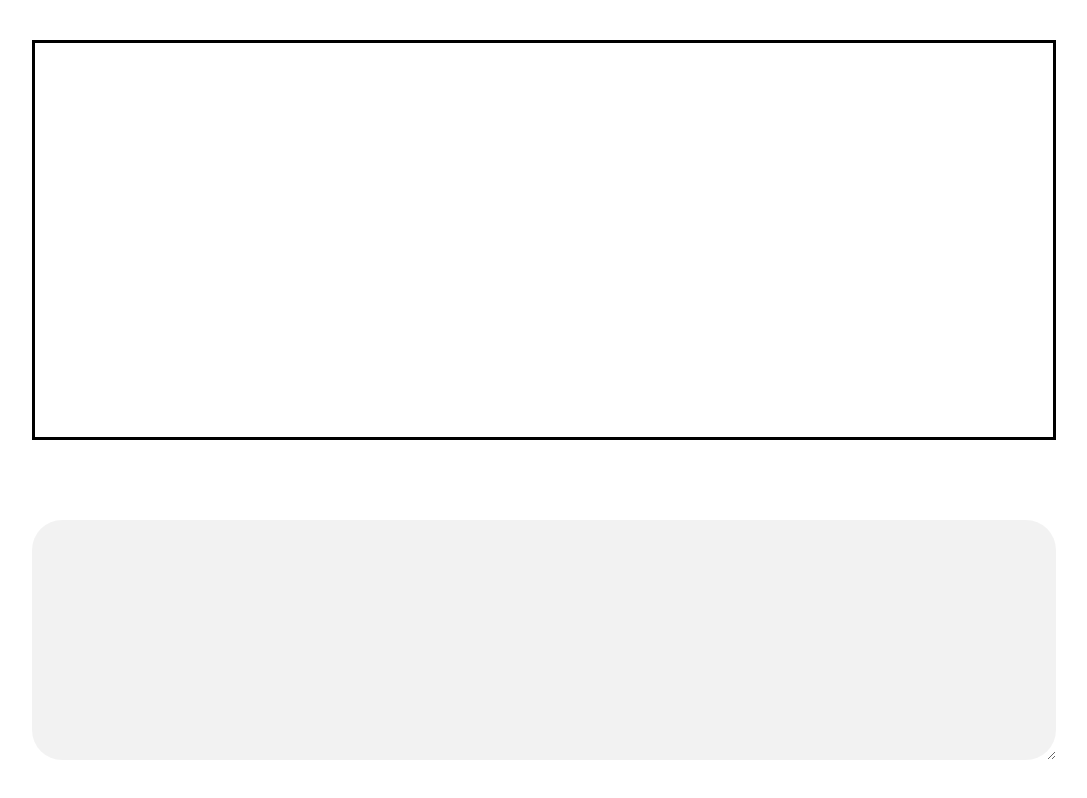
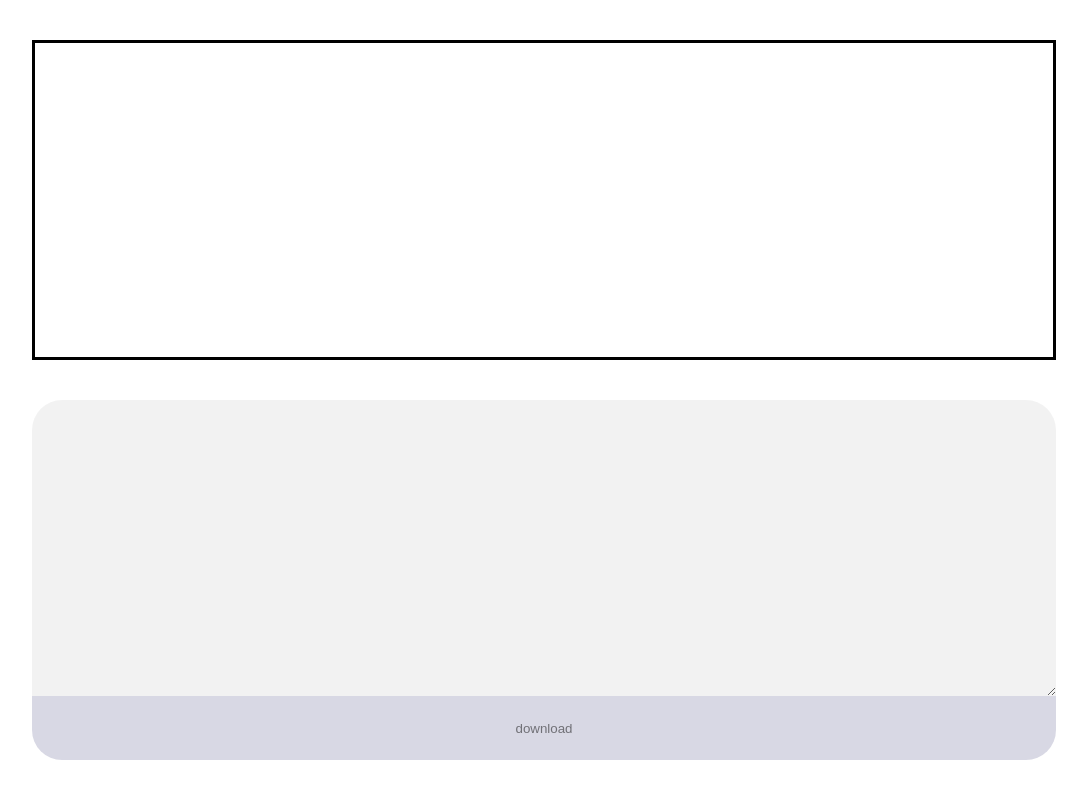
Before and after one commit to kana-rus/liff-tex, a Next.js app: page / in a window 1280 px wide. Shown: the whole page, without its empty margins (96-1183 px from the left). Built offline with nearby package versions, Linux system fonts and the light colour scheme.

Commit message:
inplemented downloading system

```diff
--- a/package.json
+++ b/package.json
@@ -10,6 +10,7 @@
   },
   "dependencies": {
     "@types/katex": "^0.11.1",
+    "html2canvas": "^1.4.1",
     "katex": "^0.15.3",
     "next": "12.1.0",
     "react": "17.0.2",
--- a/pages/index.tsx
+++ b/pages/index.tsx
@@ -3,7 +3,9 @@ import Head from 'next/head'
 import { ChangeEvent, useEffect, useState } from 'react'
 
 import styles from '../styles/main.module.css'
+
 import katex from 'katex'
+import html2canvas from 'html2canvas'
 
 
 const Home: NextPage = () => {
@@ -25,6 +27,16 @@ const Home: NextPage = () => {
     )
   }
 
+  const handleClick = () => {
+    html2canvas(document.getElementById('katex-area')!).then(canvas => {
+      const downloadEl = document.createElement("a")
+      downloadEl.download = "KaTeX.png"
+      downloadEl.href = canvas.toDataURL("image/png")
+      downloadEl.click()
+      console.log("clicked!")
+    })
+  }
+
   return (
     <>
       <Head>
@@ -38,6 +50,11 @@ const Home: NextPage = () => {
           className={styles.inputStyle}
           onChange={(e) => handleChange(e)}
         />
+        <button className={styles.buttonStyle}
+          onClick={handleClick}
+        >
+          download
+        </button>
       </main>
     </>
   )
--- a/styles/globals.css
+++ b/styles/globals.css
@@ -19,5 +19,4 @@ a {
 
 .katex {
   font-size: var(--katex-font-size);
-
 }
--- a/styles/main.module.css
+++ b/styles/main.module.css
@@ -5,33 +5,51 @@
 
 .inputStyle {
     width: 80%;
+    height: 37%;
+
+    /* margin-right: 10%; */
     margin-left: 10%;
-    margin-right: 10%;
+    position: absolute;
+    bottom: 13%;
 
-    height: 30%;
-    position: absolute;
-    bottom: 5%;
-
-    background-color: rgba(10,10,10,0.05);
-    border-radius: 30px;
+    background-color: rgba(10,10,10, 0.05);
+    border-radius: 30px 30px 0 0;
     border: none;
     outline: none;
+
     padding: 20px;
-
     font-size: 1.2em;
 }
 
 .previewStyle {
     width: 80%;
+    height: 40%;
+
+    /* margin-right: 10%; */
     margin-left: 10%;
-    margin-right: 10%;
-
-    height: 50%;
     position: absolute;
     top: 5%;
 
     border: solid;
-    /*padding: 20px;*/
     word-break: break-all;
     overflow: scroll;
 }
+
+.buttonStyle {
+    width: 80%;
+    height: 8%;
+    border-radius: 0 0 30px 30px;
+
+    /* margin-right: 10%; */
+    margin-left: 10%;
+    position: absolute;
+    bottom: 5%;
+
+    border: none;
+    background-color: rgba(60,60,120, 0.2);
+    color: rgba(10,10,10, 0.5);
+}
+
+.buttonStyle:hover {
+    background-color: rgba(60,60,120, 0.5);
+}
```
Also changed, not shown: 1 other file (tests, documents, lock files or other folders).
